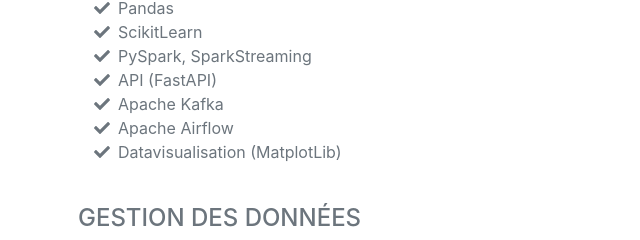
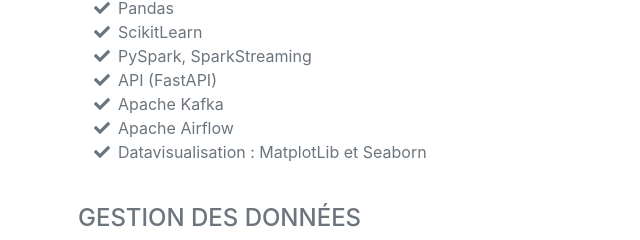
Before and after one commit to obame/obame.github.io, a plain HTML site: page index.html in a window 1280 px wide. Shown: the part 3032-3272 px from the top of the page, 242-882 px from the left. Drawn offline with nearby package versions, Linux system fonts and the light colour scheme; a web font is replaced by a local one.

Commit message:
Add skill Seaborn in index.html

```diff
--- a/index.html
+++ b/index.html
@@ -165,7 +165,7 @@
 
                         <li>
                             <span class="fa-li"><i class="fas fa-check"></i></span>
-                            Datavisualisation (MatplotLib)
+                            Datavisualisation : MatplotLib et Seaborn
                         </li>
 						<p></p>
                     </ul>
```
